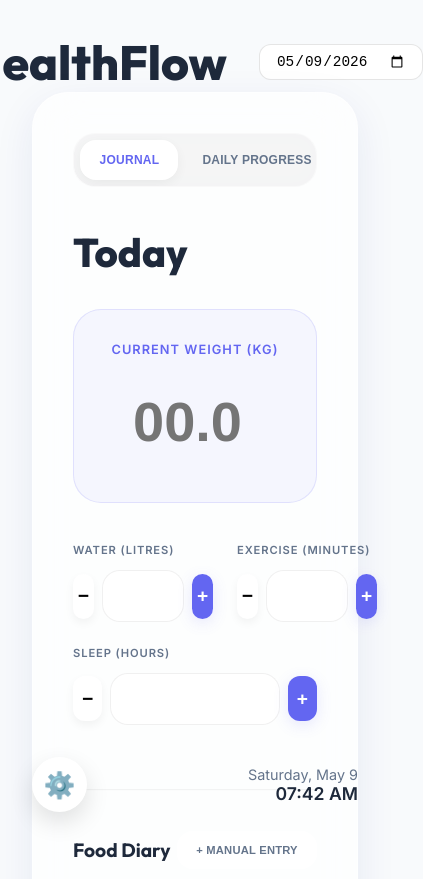
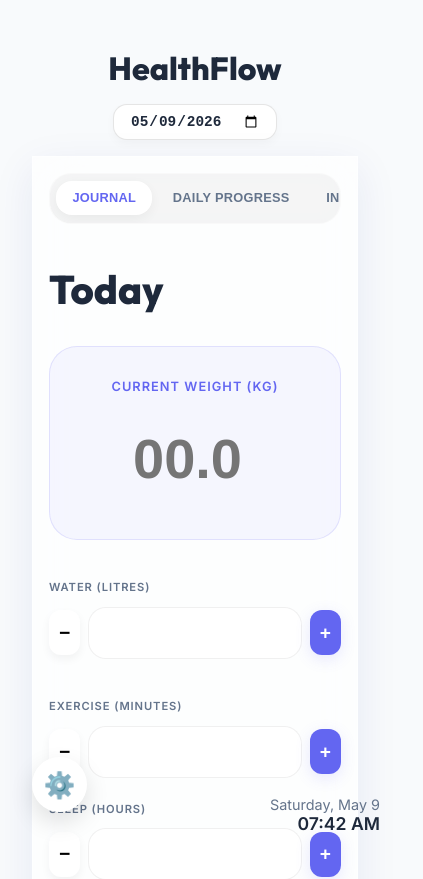
Before and after one commit to bbennett2811/HealthFlow, a Next.js app: page / in a window 390 px wide. Shown: the top 879 px of the page, 423 px wide, since content can reach past the window. Built offline with nearby package versions, Linux system fonts and the light colour scheme.

Commit message:
Add files via upload

```diff
--- a/app/globals.css
+++ b/app/globals.css
@@ -129,7 +129,27 @@ input:focus, textarea:focus { border-color: var(--accent-color); box-shadow: 0 0
 .tooltip-container:hover .tooltip-text { visibility: visible; opacity: 1; transform: translateX(-50%) translateY(-5px); }
 
 @keyframes slideUp { from { opacity: 0; transform: translateY(30px); } to { opacity: 1; transform: translateY(0); } }
-@keyframes fadeIn { from { opacity: 0; } to { opacity: 1; } }
+
+@media (max-width: 768px) {
+    .dashboard-container { padding: 1rem; border-radius: 0; }
+    .grid-2 { grid-template-columns: 1fr; gap: 1rem; }
+    .insight-grid { grid-template-columns: 1fr; gap: 1rem; }
+    h1 { fontSize: 2rem !important; }
+    .tabs {
+        flex-wrap: nowrap;
+        overflow-x: auto;
+        padding-bottom: 0.5rem;
+        -webkit-overflow-scrolling: touch;
+        justify-content: flex-start;
+    }
+    .tab-btn { white-space: nowrap; padding: 0.6rem 1rem; font-size: 0.8rem; }
+    .submit-btn { padding: 1.2rem; font-size: 1rem; }
+    .modal { width: 95%; padding: 1.5rem; }
+    .insight-card { padding: 1rem !important; }
+    .date-time-display { bottom: 10px; right: 10px; font-size: 0.8rem; }
+}
+
+@keyframes fadeIn { from { opacity: 0; transform: translateY(10px); } to { opacity: 1; transform: translateY(0); } }
 @keyframes float { 0% { transform: translateY(0px); } 50% { transform: translateY(-5px); } 100% { transform: translateY(0px); } }
 
 .weightless-float { animation: float 6s ease-in-out infinite; }
--- a/components/Dashboard.tsx
+++ b/components/Dashboard.tsx
@@ -345,11 +345,11 @@ const ProgressCard = React.memo(({ label, current, goal, unit, selectedDate, all
 
     return (
         <div className="dashboard-main">
-            <header style={{display:'flex', flexDirection:'column', alignItems:'center', gap:'1rem'}}>
-                <div style={{display:'flex', alignItems:'center', gap:'2rem'}}>
-                    <h1 className="weightless-float" style={{fontSize: '3rem', fontWeight: 800}}>HealthFlow</h1>
-                    <div className="date-picker-container" style={{background:'white', padding:'0.5rem 1rem', borderRadius:'12px', border:'1px solid rgba(0,0,0,0.1)', display:'flex', alignItems:'center', gap:'0.5rem'}}>
-                        <input type="date" value={selectedDate} max={todayStr} onChange={e => setSelectedDate(e.target.value)} style={{border:'none', background:'none', padding:0, fontSize:'0.9rem', width:'130px'}} />
+            <header style={{display:'flex', flexDirection:'column', alignItems:'center', gap:'1rem', padding:'1rem 0'}}>
+                <div style={{display:'flex', alignItems:'center', justifyContent:'center', flexWrap:'wrap', gap:'1rem', width:'100%'}}>
+                    <h1 className="weightless-float" style={{fontSize: 'clamp(2rem, 8vw, 3rem)', fontWeight: 800, margin: 0}}>HealthFlow</h1>
+                    <div className="date-picker-container" style={{background:'white', padding:'0.5rem 1rem', borderRadius:'14px', border:'1px solid rgba(0,0,0,0.1)', display:'flex', alignItems:'center', gap:'0.5rem', boxShadow:'0 4px 10px rgba(0,0,0,0.03)'}}>
+                        <input type="date" value={selectedDate} max={todayStr} onChange={e => setSelectedDate(e.target.value)} style={{border:'none', background:'none', padding:0, fontSize:'0.9rem', fontWeight:600, width:'130px', color:'var(--text-main)'}} />
                     </div>
                 </div>
             </header>
```
